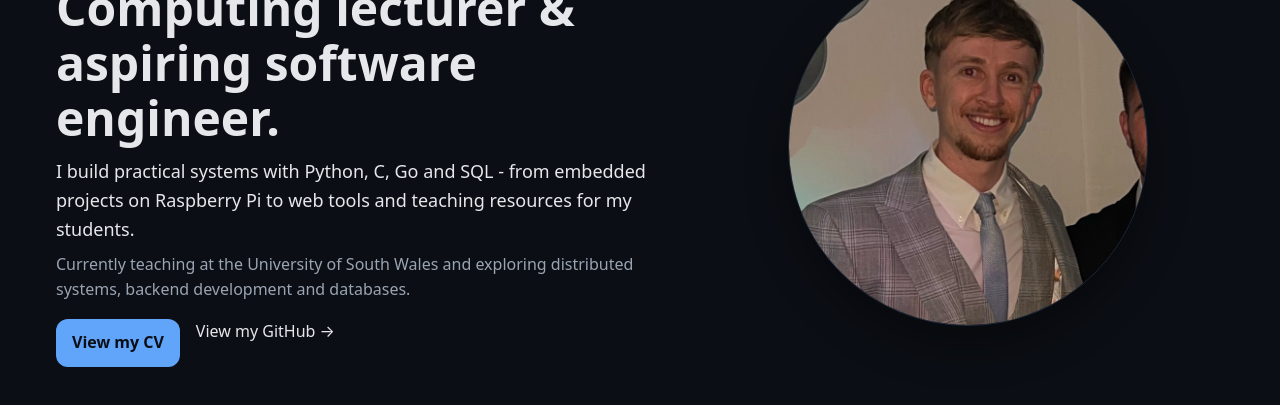
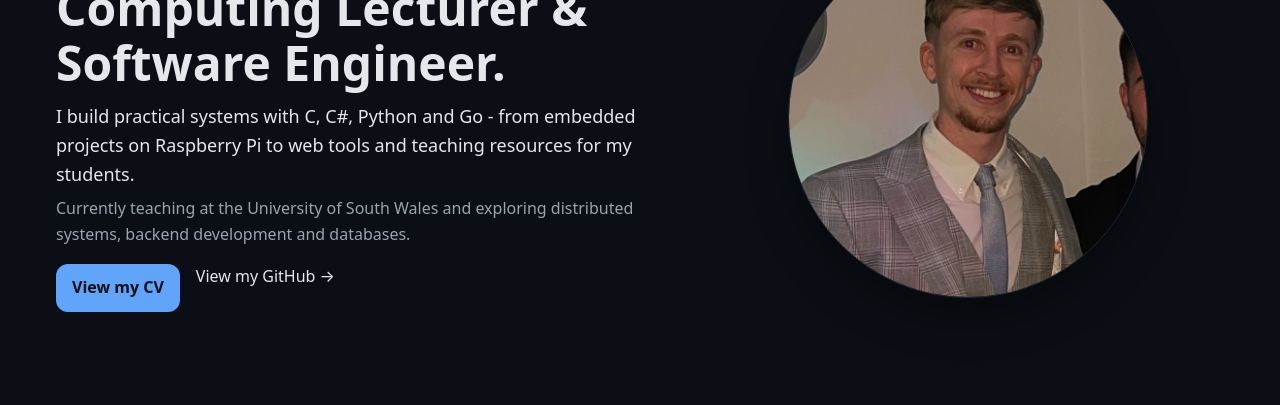
Before and after one commit to josephcgriffiths/cv-website, a plain HTML site: page index.html in a window 1280 px wide. Shown: the part 211-616 px from the top of the page. Drawn offline with Linux system fonts and the light colour scheme.

Commit message:
updated 2

```diff
--- a/index.html
+++ b/index.html
@@ -4,7 +4,7 @@
   <meta charset="UTF-8">
   <meta name="viewport" content="width=device-width, initial-scale=1.0">
   <link rel="stylesheet" href="assets/style.css">
-  <title>Joseph Griffiths – Portfolio</title>
+  <title>Joseph Griffiths - Portfolio</title>
 </head>
 <body>
   <div data-include="partials/header.html"></div>
@@ -16,10 +16,10 @@
         <div class="hero-text">
           <h1>
             Hi, I'm <span class="accent">Joseph Griffiths</span><br>
-            Computing lecturer &amp; aspiring software engineer.
+            Computing Lecturer &amp; Software Engineer.
           </h1>
           <p class="lead">
-            I build practical systems with Python, C, Go and SQL - from embedded projects on Raspberry Pi
+            I build practical systems with C, C#, Python and Go - from embedded projects on Raspberry Pi
             to web tools and teaching resources for my students.
           </p>
           <p class="muted">
```
